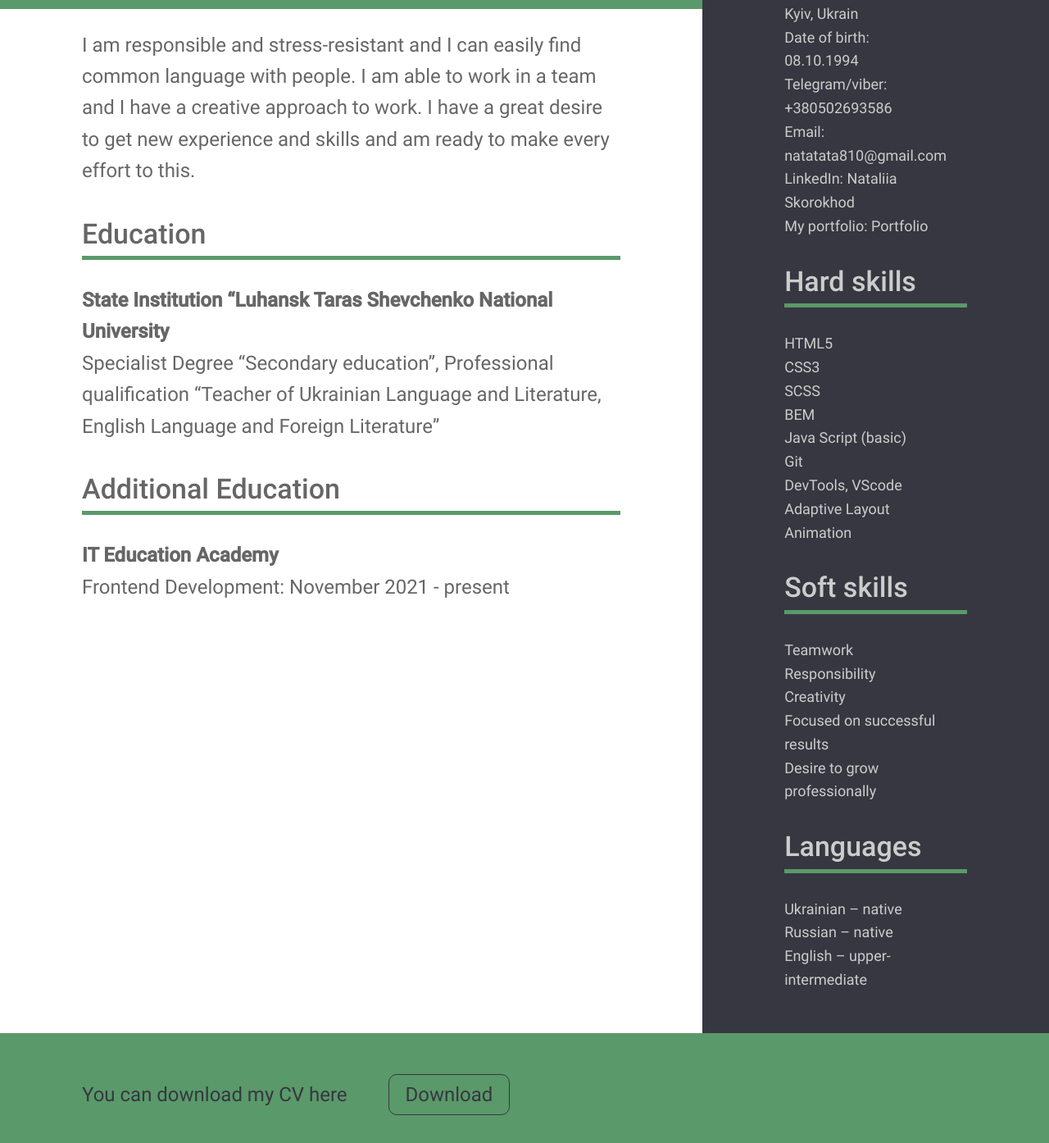
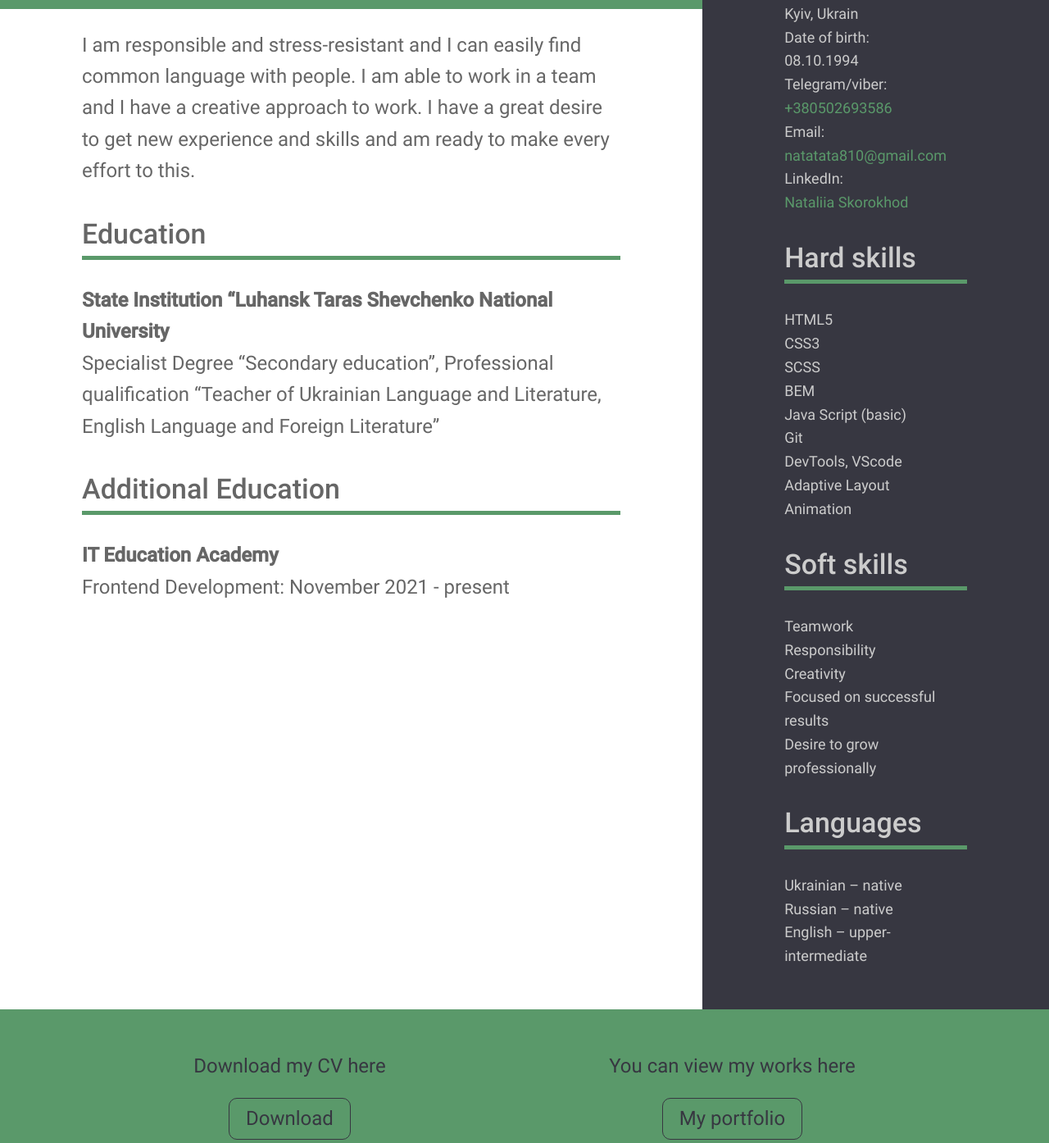
Before and after one commit to Nata-ta/CV, a plain HTML site: page index.html in a window 1280 px wide. Shown: the part 166-1560 px from the top of the page at 82% size. Drawn offline with Linux system fonts and the light colour scheme.

Commit message:
fixed styles

```diff
--- a/index.html
+++ b/index.html
@@ -40,7 +40,6 @@
                         <li class="about__list-item">Telegram/viber: <a href="tel:+380502693586" class="about__list-link">+380502693586</a></li>
                         <li class="about__list-item">Email: <a href="mailto:natatata810@gmail.com" class="about__list-link">natatata810@gmail.com</a></li>
                         <li class="about__list-item">LinkedIn: <a href="https://www.linkedin.com/in/nataliia-skorokhod-751140215/" class="about__list-link">Nataliia Skorokhod</a></li>
-                        <li class="about__list-item">My portfolio: <a href="https://nata-ta.github.io/portfolio/" class="about__list-link">Portfolio</a></li>
                     </ul>
                     <h2 class="about__title">Hard skills</h2>
                     <ul class="about__list">
@@ -73,9 +72,15 @@
         </section>
     </main>
     <footer class="footer">
-        <div class="footer__download">
-            <p class="footer__download-text">You can download my CV here</p>
-            <a href="https://github.com/Nata-ta/CV/archive/refs/heads/main.zip" download class="footer__download-link">Download</a>
+        <div class="footer__wrap">
+            <div class="footer__download">
+                <p class="footer__download-text">Download my CV here</p>
+                <a href="https://github.com/Nata-ta/CV/archive/refs/heads/main.zip" download class="footer__download-link">Download</a>
+            </div>
+            <div class="footer__download">
+                <p class="footer__download-text">You can view my works here</p>
+                <a href="https://nata-ta.github.io/portfolio/" download class="footer__download-link">My portfolio</a>
+            </div>
         </div>
     </footer>
 </body>
--- a/styles/common/_vars.scss
+++ b/styles/common/_vars.scss
@@ -1,12 +1,16 @@
 $main-fz: 18px;
 $main-fw: 400;
 $main-lh: 1.6;
-$main-ff: 'Roboto', Arial, Helvetica, sans-serif;
+$main-ff: 'Roboto',
+Arial,
+Helvetica,
+sans-serif;
 
 $main-color: rgba(0, 0, 0, .6);
 $secondary-color: #373741;
 $primary-color: #5a996a;
 $grey-color: #ccc;
+$light-gray-color: rgba(255, 255, 255, .8);
 $transparant-color: rgba(255, 255, 255, .2);
 
 $trs: all .3s;
@@ -17,26 +21,33 @@ $tablet-width: 1024px;
 $desktop-width: 1366px;
 
 @mixin b($breakpoints) {
-  @if ($breakpoints == desktop) {
+  @if ($breakpoints==desktop) {
     @media (max-width: #{$desktop-width}) {
       @content
-      }
     }
-  @if ($breakpoints == tablet) {
+  }
+
+  @if ($breakpoints==tablet) {
     @media (max-width: #{$tablet-width}) {
       @content
     }
-  } @else if ($breakpoints == mobile) {
+  }
+
+  @else if ($breakpoints==mobile) {
     @media (max-width: #{$mobile-width}) {
       @content
     }
-  } @else if ($breakpoints == mobile-sm) {
+  }
+
+  @else if ($breakpoints==mobile-sm) {
     @media (max-width: #{$mobile-low}) {
       @content
     }
-  } @else {
+  }
+
+  @else {
     @media (max-width: $breakpoints + px) {
       @content
-      }
     }
+  }
 }
--- a/styles/components/_about.scss
+++ b/styles/components/_about.scss
@@ -41,9 +41,23 @@
         margin: 0 25px 25px 0;
 
         &-link {
+            display: inline-block;
+            color: $primary-color;
+            position: relative;
 
-            &:hover {
-                color: $primary-color;
+            &::before {
+                position: absolute;
+                content: '';
+                height: 2px;
+                width: 0;
+                top: 23px;
+                left: 0;
+                background-color: currentColor;
+                transition: $trs;
+            }
+
+            &:hover:before {
+                width: 100%;
             }
         }
     }
--- a/styles/components/_footer.scss
+++ b/styles/components/_footer.scss
@@ -17,16 +17,22 @@
         padding: 25px;
     }
 
-    &__download {
+    &__wrap {
         display: flex;
-        align-items: center;
+        justify-content: space-around;
 
         @include b(mobile) {
             display: block;
         }
 
+    }
+
+    &__download {
+        text-align: center;
+
         &-text {
             font-size: 24px;
+            margin-bottom: 20px;
 
             @include b(mobile) {
                 margin-bottom: 30px;
@@ -38,7 +44,6 @@
             display: inline-block;
             font-size: 24px;
             padding: 5px 20px;
-            margin-left: 50px;
             border: 1px solid currentColor;
             border-radius: 10px;
 
@@ -48,7 +53,9 @@
             }
 
             &:hover {
-                box-shadow: 0 0 10px 0px;
+                color: $grey-color;
+                border-color: $light-gray-color;
+                box-shadow: 0 0 10px $light-gray-color;
             }
         }
     }
--- a/styles/components/_head.scss
+++ b/styles/components/_head.scss
@@ -32,7 +32,7 @@
         margin-left: 50px;
         font-weight: 500;
         font-size: 50px;
-        text-shadow: 3px 2px 8px;
+        color: $light-gray-color;
 
         @include b(mobile) {
             width: 100%;
```
Also changed, not shown: styles/style.css, 1 other file.
